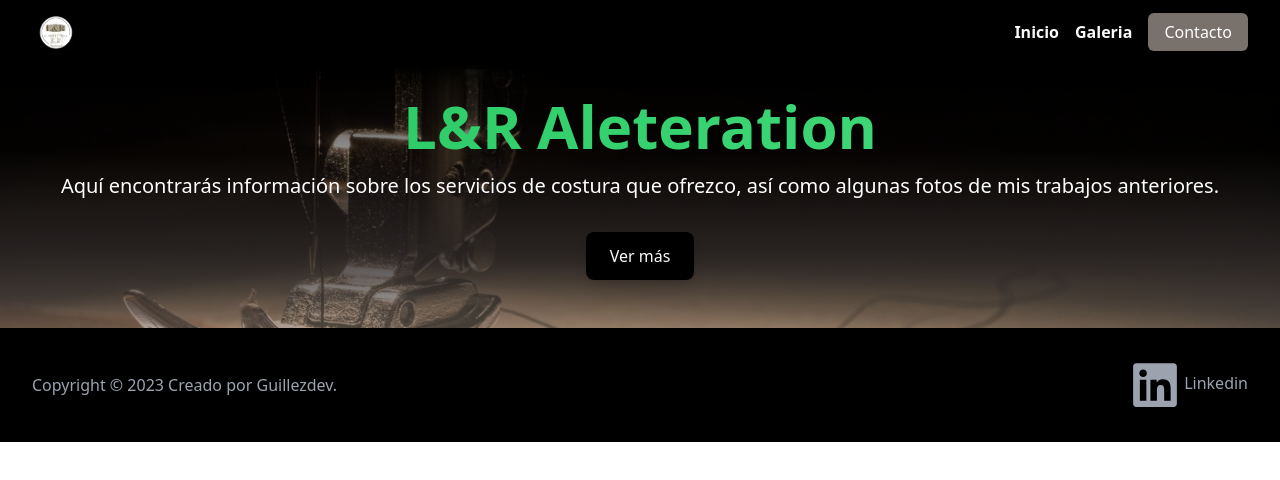
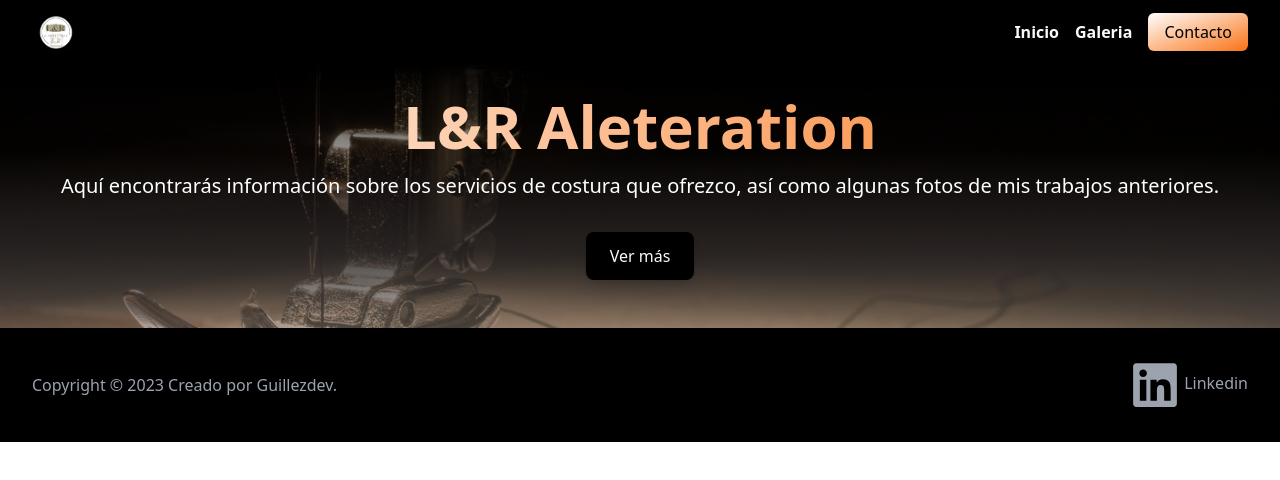
Before and after one commit to guillezdev/Costura-Alteraciones, a Next.js app: page / in a window 1280 px wide. Shown: the top 480 px of the page. Built offline with nearby package versions, Linux system fonts and the light colour scheme.

Commit message:
modify styled

```diff
--- a/app/layout.js
+++ b/app/layout.js
@@ -2,7 +2,7 @@ import './globals.css'
 import NavBar from '../components/NavBar.jsx'
 import Footer from '@/components/Footer'
 export const metadata = {
-  title: 'Aleteration R&G',
+  title: 'Aleteration L&R',
   description: 'Somos un servicio profesional de alteraciones de ropa con años de experiencia en el sector. Ofrecemos una amplia variedad de servicios de costura, desde pequeñas reparaciones hasta ajustes complejos en todo tipo de prendas. Nos especializamos en arreglos de ropa para hombres, mujeres y niños. Además, ofrecemos servicios de personalización, como bordados y apliques. Contáctanos para obtener una cotización personalizada y confía en nosotros para que tus prendas queden perfectas.',
   keywords: 'arreglos de ropa, costura, alteraciones, reparaciones, ajustes, personalización, bordados, apliques, servicios, hombres, mujeres, niños, confianza.'
 }
--- a/components/Header.jsx
+++ b/components/Header.jsx
@@ -6,7 +6,7 @@ function Header() {
       <header className="text-white  bg-gradientedown">
         <div className="container text-center mx-auto py-12 px-4 sm:px-6 lg:px-8">
           <div>
-            <h1 className="text-6xl bg-clip-text text-transparent bg-gradient-to-r text-shadow-md shadow-yellow-400 from-green-500 to-green-400 font-bold mb-4">
+            <h1 className="text-6xl bg-clip-text text-transparent bg-gradient-to-r from-white to-orange-500 font-bold mb-4">
               L&R Aleteration
             </h1>
             <p className="text-xl mb-8">
--- a/components/NavBar.jsx
+++ b/components/NavBar.jsx
@@ -45,7 +45,7 @@ export const NavBar = () => {
                 <li>
                   <Link
                     href={"/contact"}
-                    className="bg-stone-500 text-white px-4 py-2 rounded-md hover:bg-gray-900 transition-colors duration-300"
+                    className="bg-gradient-to-br from-white to-orange-500 text-black px-4 py-2 rounded-md hover:bg-gray-900 transition-colors duration-300"
                   >
                     Contacto
                   </Link>
```
